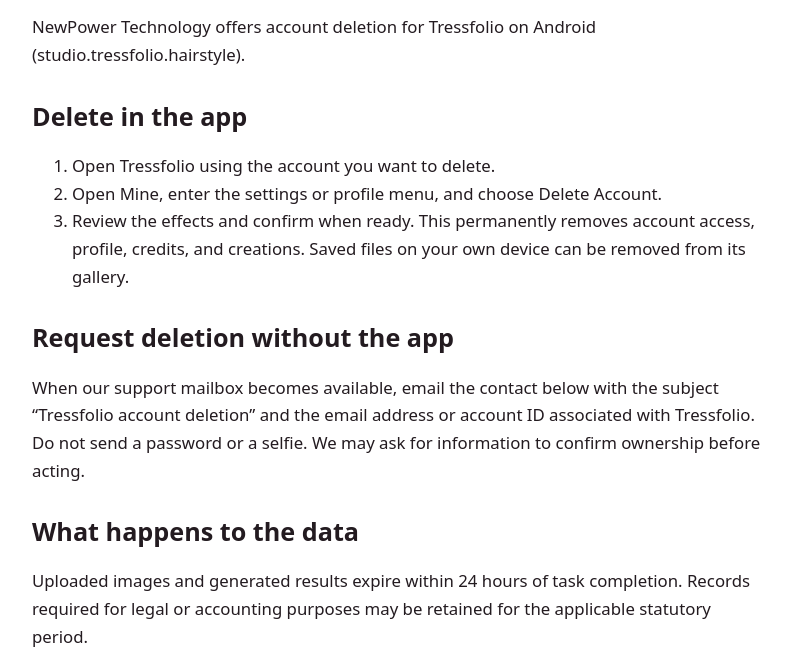
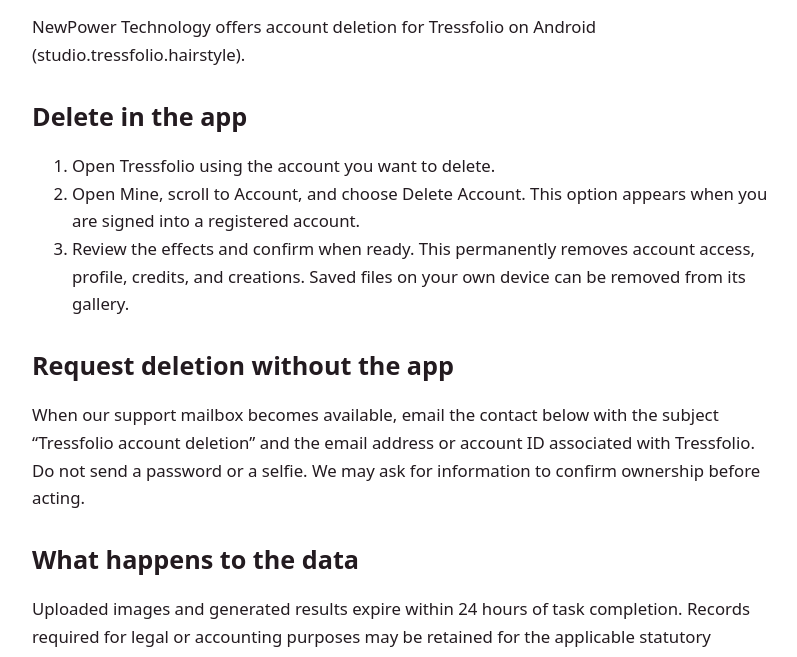
Before and after one commit to pjuneye/gpshared, a plain HTML site: page tressfolio/delete-account.html in a window 1280 px wide. Shown: the part 142-799 px from the top of the page, without its empty margins (240-1037 px from the left). Drawn offline with Linux system fonts and the light colour scheme.

Commit message:
Clarify app deletion navigation and measurement fields

```diff
--- a/tressfolio/delete-account.html
+++ b/tressfolio/delete-account.html
@@ -1,3 +1,3 @@
 <!doctype html>
-<html lang="en"><meta charset="utf-8"><meta name="viewport" content="width=device-width, initial-scale=1"><title>Delete your Tressfolio account and data</title><style>body{max-width:46rem;margin:3rem auto;padding:0 1.3rem;color:#231b20;font:1.05rem/1.65 system-ui}h1,h2{line-height:1.2}h2{margin-top:2rem}a{color:#762244}</style><main><h1>Delete your Tressfolio account and data</h1><p>Updated November 21, 2026</p><p>NewPower Technology offers account deletion for Tressfolio on Android (studio.tressfolio.hairstyle).</p><h2>Delete in the app</h2><ol><li>Open Tressfolio using the account you want to delete.</li><li>Open Mine, enter the settings or profile menu, and choose Delete Account.</li><li>Review the effects and confirm when ready. This permanently removes account access, profile, credits, and creations. Saved files on your own device can be removed from its gallery.</li></ol>
+<html lang="en"><meta charset="utf-8"><meta name="viewport" content="width=device-width, initial-scale=1"><title>Delete your Tressfolio account and data</title><style>body{max-width:46rem;margin:3rem auto;padding:0 1.3rem;color:#231b20;font:1.05rem/1.65 system-ui}h1,h2{line-height:1.2}h2{margin-top:2rem}a{color:#762244}</style><main><h1>Delete your Tressfolio account and data</h1><p>Updated November 21, 2026</p><p>NewPower Technology offers account deletion for Tressfolio on Android (studio.tressfolio.hairstyle).</p><h2>Delete in the app</h2><ol><li>Open Tressfolio using the account you want to delete.</li><li>Open Mine, scroll to Account, and choose Delete Account. This option appears when you are signed into a registered account.</li><li>Review the effects and confirm when ready. This permanently removes account access, profile, credits, and creations. Saved files on your own device can be removed from its gallery.</li></ol>
 <h2>Request deletion without the app</h2><p>When our support mailbox becomes available, email the contact below with the subject “Tressfolio account deletion” and the email address or account ID associated with Tressfolio. Do not send a password or a selfie. We may ask for information to confirm ownership before acting.</p><h2>What happens to the data</h2><p>Uploaded images and generated results expire within 24 hours of task completion. Records required for legal or accounting purposes may be retained for the applicable statutory period.</p><h2>Contact</h2><p>For help today, open Mine and select Feedback. Our designated support email is <a href="mailto:support@tresssfolio.ai">support@tresssfolio.ai</a>. Email delivery is being set up. Until it is available, use in-app Feedback for support and the in-app deletion option for account removal.</p></main></html>
```
Also changed, not shown: tressfolio/privacy-policy.html (+1 -1 lines).
